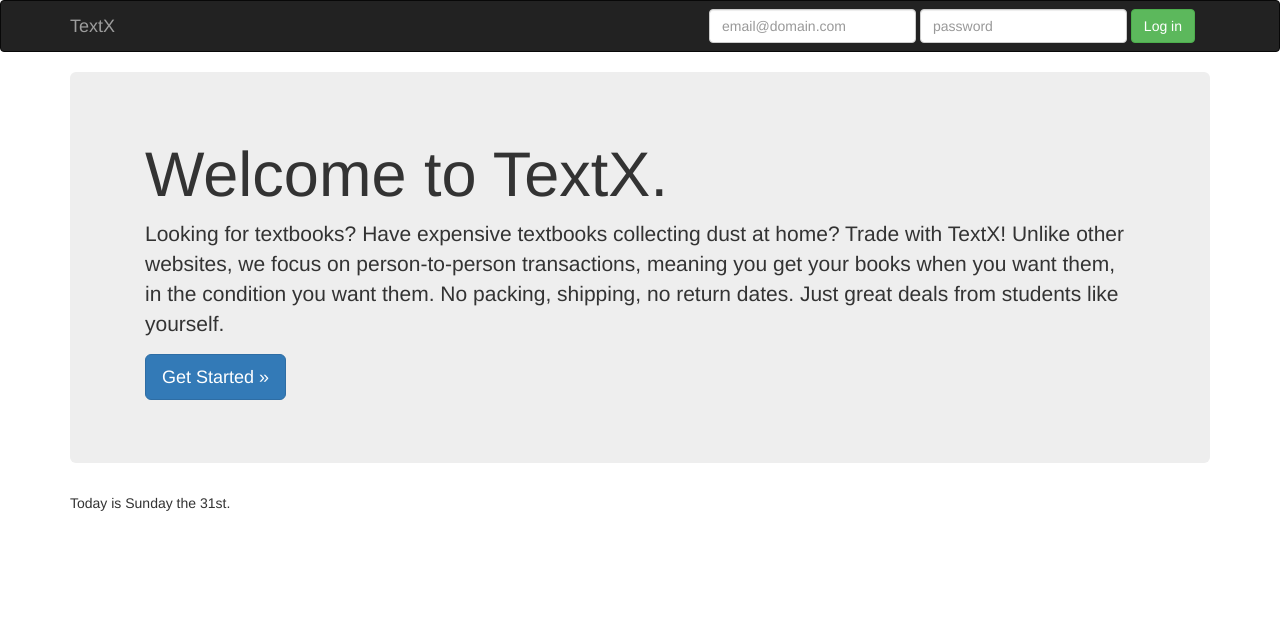
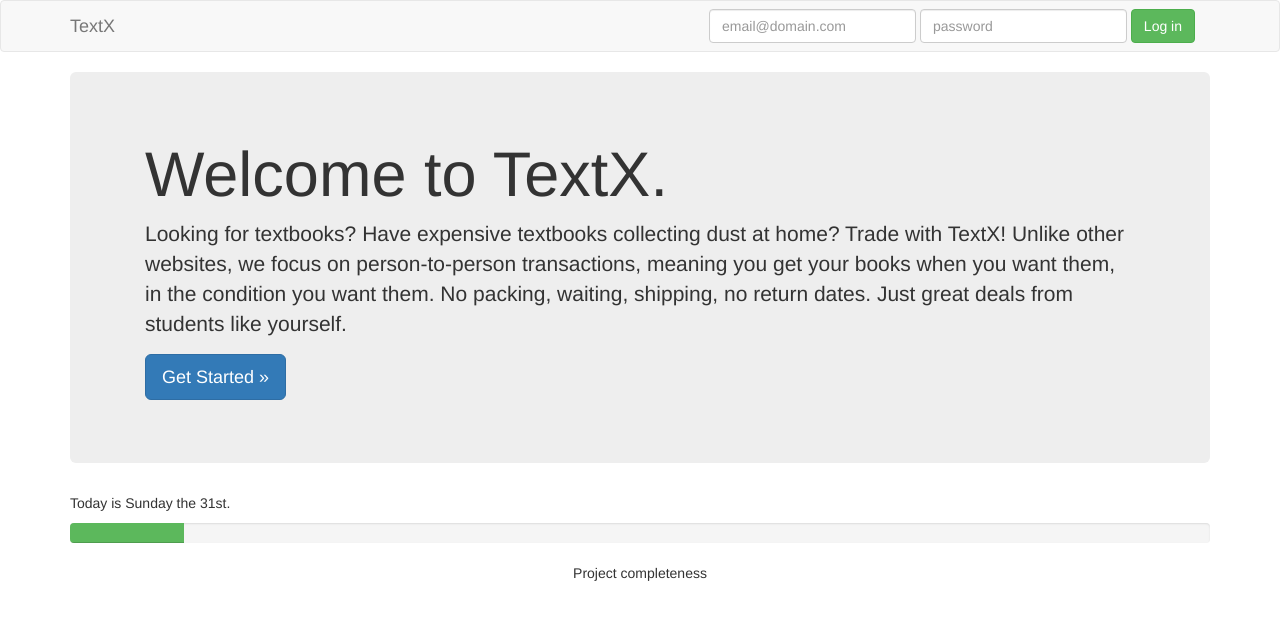
Before and after one commit to m-laniakea/TextTrading, a Flask app: page / in a window 1280 px wide. Shown: the top 620 px of the page. Run offline with Flask 2, Linux system fonts and the light colour scheme; some libraries are stand-ins or nearby versions.

Commit message:
Minor html edits

```diff
--- a/app/main/errors.py
+++ b/app/main/errors.py
@@ -1,3 +1,5 @@
+## Define possible errors & actions to take
+
 from . import main
 from flask import render_template
 
--- a/app/templates/base.html
+++ b/app/templates/base.html
@@ -7,7 +7,7 @@
 {% endblock %}
 
 {% block navbar %}
-<div class="navbar navbar-inverse" role="navigation">
+<div class="navbar navbar-default" role="navigation">
     <div class="container">
         <div class="navbar-header">
             <button type="button" class="navbar-toggle" data-toggle="collapse" data-target=".navbar-collapse">
--- a/app/templates/index.html
+++ b/app/templates/index.html
@@ -6,10 +6,15 @@
 <div class="jumbotron">
   <div class="container">
     <h1>Welcome to TextX.</h1>
-    <p>Looking for textbooks? Have expensive textbooks collecting dust at home? Trade with TextX! Unlike other websites, we focus on person-to-person transactions, meaning you get your books when you want them, in the condition you want them. No packing, shipping, no return dates. Just great deals from students like yourself.</p>
+    <p>Looking for textbooks? Have expensive textbooks collecting dust at home? Trade with TextX! Unlike other websites, we focus on person-to-person transactions, meaning you get your books when you want them, in the condition you want them. No packing, waiting, shipping, no return dates. Just great deals from students like yourself.</p>
     <p><a class="btn btn-primary btn-lg" href="#" role="button">Get Started &raquo;</a></p>
   </div>
 </div>
 
 <p>Today is {{ moment(current_time).format('dddd [the] Do') }}.</p>
+<div class="progress">
+  <div class="progress-bar progress-bar-success" style="width: 10%;"></div>
+</div>
+<p class="text-center">Project completeness</p>
+
 {% endblock %}
--- a/cfg.py
+++ b/cfg.py
@@ -1,3 +1,5 @@
+## Standard configuration file
+
 import os
 basedir = os.path.abspath(os.path.dirname(__file__))
 
@@ -11,9 +13,11 @@ class Config:
 class devConfig(Config):
     DEBUG = True
     SQLALCHEMY_DATABASE_URI = 'sqlite:///' + os.path.join(basedir, 'data-dev.sqlite')
+    SQLALCHEMY_TRACK_MODIFICATIONS = False
+
 
 cfg = {
-        'development' : devConfig,
+        'dev' : devConfig,
 
         'default' : devConfig
 }
--- a/cmd.py
+++ b/cmd.py
@@ -3,8 +3,9 @@
 
 import os
 from app import create_app, db
-from app.models import User, Role
+from app.models import User, Role, Book
 from flask.ext.script import Manager, Shell
+
 
 app = create_app(os.getenv('FLASK_CONFIG') or 'default')
 manager = Manager(app)
@@ -14,5 +15,6 @@ def shell_context():
 
 manager.add_command("shell", Shell(make_context=shell_context))
 
+
 if __name__ == '__main__':
     manager.run()
```
Also changed, not shown: 1 other file.
